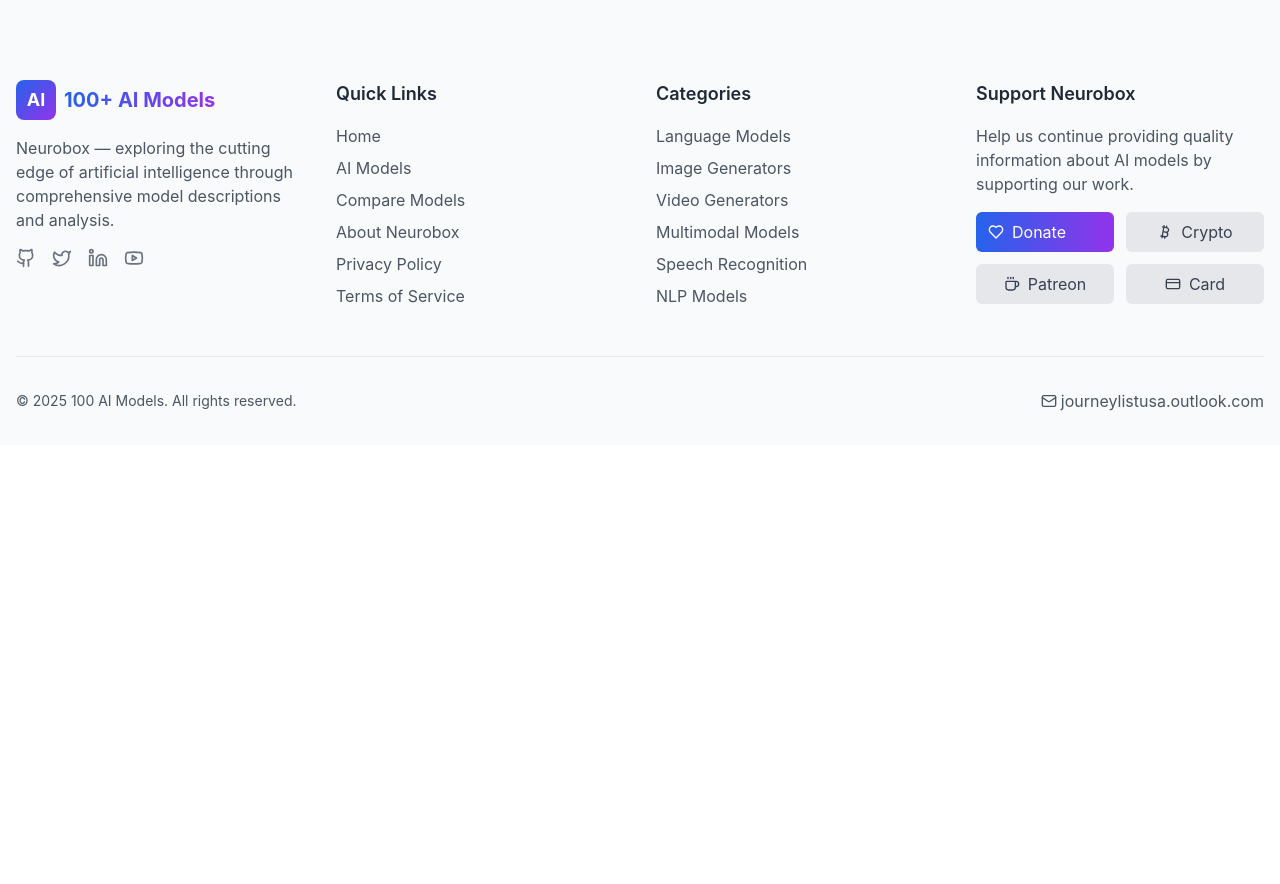
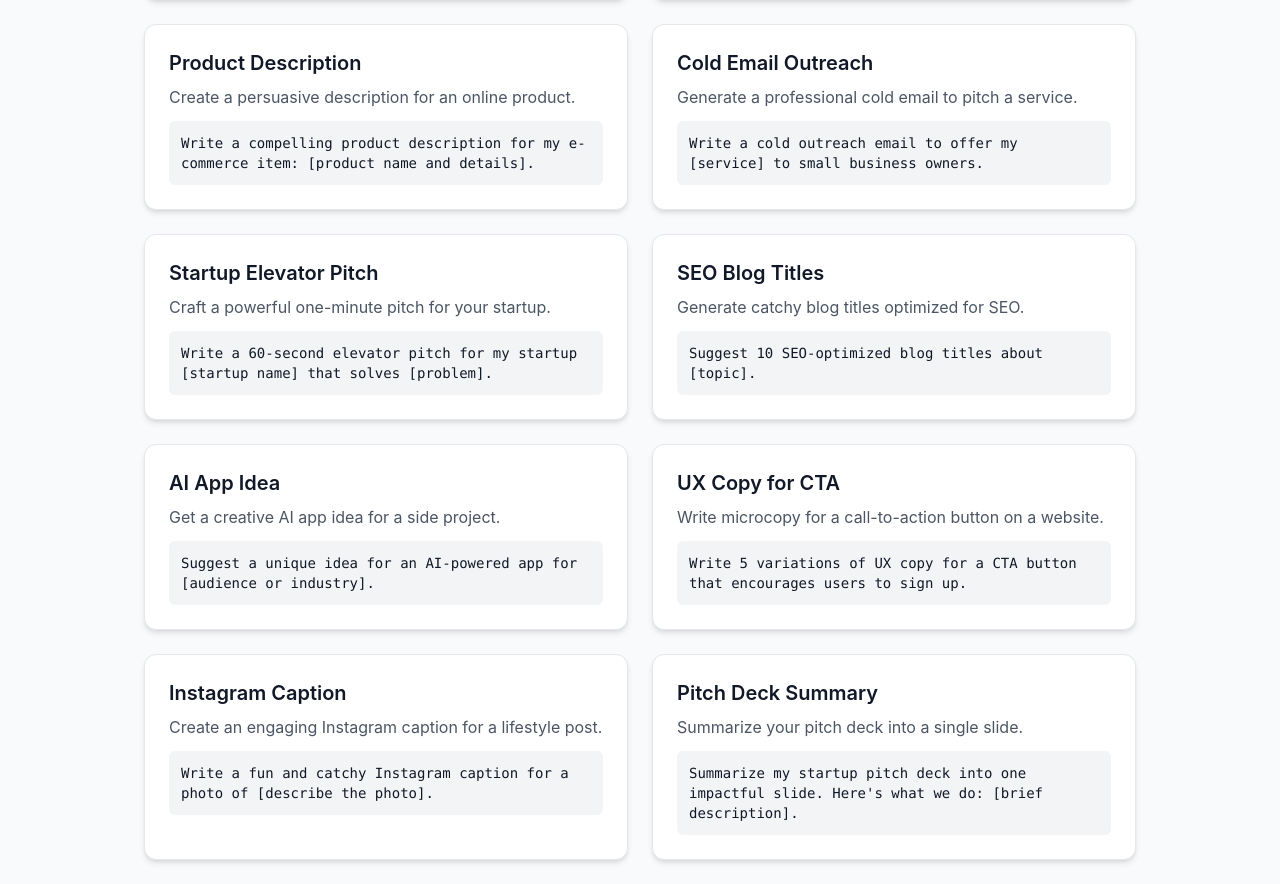
Before and after one commit to Rainur84/project100ai, a React (Vite) app: page /prompts in a window 1280 px wide. Shown: the part 7048-7932 px from the top of the page. Before the commit the page ends 7493 px from the top, so only its background shows below. Built offline with nearby package versions, Linux system fonts and the light colour scheme.

Commit message:
Обновление: [опиши кратко, что изменено]

```diff
--- a/src/pages/PromptsPage.tsx
+++ b/src/pages/PromptsPage.tsx
@@ -387,6 +387,76 @@ const prompts = [
     category: 'Ideas',
     prompt: `Suggest 5 brandable startup names for a [industry] company, and check if .com domain is likely available.`,
   },
+  {
+  id: 56,
+  title: 'LinkedIn Bio Rewrite',
+  description: 'Get help rewriting your LinkedIn bio to stand out professionally.',
+  category: 'Social Networks',
+  prompt: `Rewrite my LinkedIn bio to sound more professional and highlight my achievements in [industry or role].`
+},
+{
+  id: 57,
+  title: 'Product Description',
+  description: 'Create a persuasive description for an online product.',
+  category: 'Marketing',
+  prompt: `Write a compelling product description for my e-commerce item: [product name and details].`
+},
+{
+  id: 58,
+  title: 'Cold Email Outreach',
+  description: 'Generate a professional cold email to pitch a service.',
+  category: 'Marketing',
+  prompt: `Write a cold outreach email to offer my [service] to small business owners.`
+},
+{
+  id: 59,
+  title: 'Startup Elevator Pitch',
+  description: 'Craft a powerful one-minute pitch for your startup.',
+  category: 'Ideas',
+  prompt: `Write a 60-second elevator pitch for my startup [startup name] that solves [problem].`
+},
+{
+  id: 60,
+  title: 'SEO Blog Titles',
+  description: 'Generate catchy blog titles optimized for SEO.',
+  category: 'Blogging',
+  prompt: `Suggest 10 SEO-optimized blog titles about [topic].`
+},
+{
+  id: 61,
+  title: 'AI App Idea',
+  description: 'Get a creative AI app idea for a side project.',
+  category: 'Ideas',
+  prompt: `Suggest a unique idea for an AI-powered app for [audience or industry].`
+},
+{
+  id: 62,
+  title: 'UX Copy for CTA',
+  description: 'Write microcopy for a call-to-action button on a website.',
+  category: 'UI/UX',
+  prompt: `Write 5 variations of UX copy for a CTA button that encourages users to sign up.`
+},
+{
+  id: 63,
+  title: 'Instagram Caption',
+  description: 'Create an engaging Instagram caption for a lifestyle post.',
+  category: 'Social Networks',
+  prompt: `Write a fun and catchy Instagram caption for a photo of [describe the photo].`
+},
+{
+  id: 64,
+  title: 'Pitch Deck Summary',
+  description: 'Summarize your pitch deck into a single slide.',
+  category: 'Presentations',
+  prompt: `Summarize my startup pitch deck into one impactful slide. Here's what we do: [brief description].`
+},
+{
+  id: 65,
+  title: 'Explainer Video Script',
+  description: 'Write a script for a short explainer video.',
+  category: 'Video',
+  prompt: `Write a 60-second explainer video script for [product/service] targeting [audience].`
+},
 ];
 
 const categories = ['All', 'Automation', 'Data Analysis', 'Content', 'Customer Support', 'Design', 'Business', 'Education', 'SEO', 'Mind Mapping', 'Productivity', 'Prompt Engineering', 'Marketing', 'Voice', 'UI/UX', 'Coding'];
```
